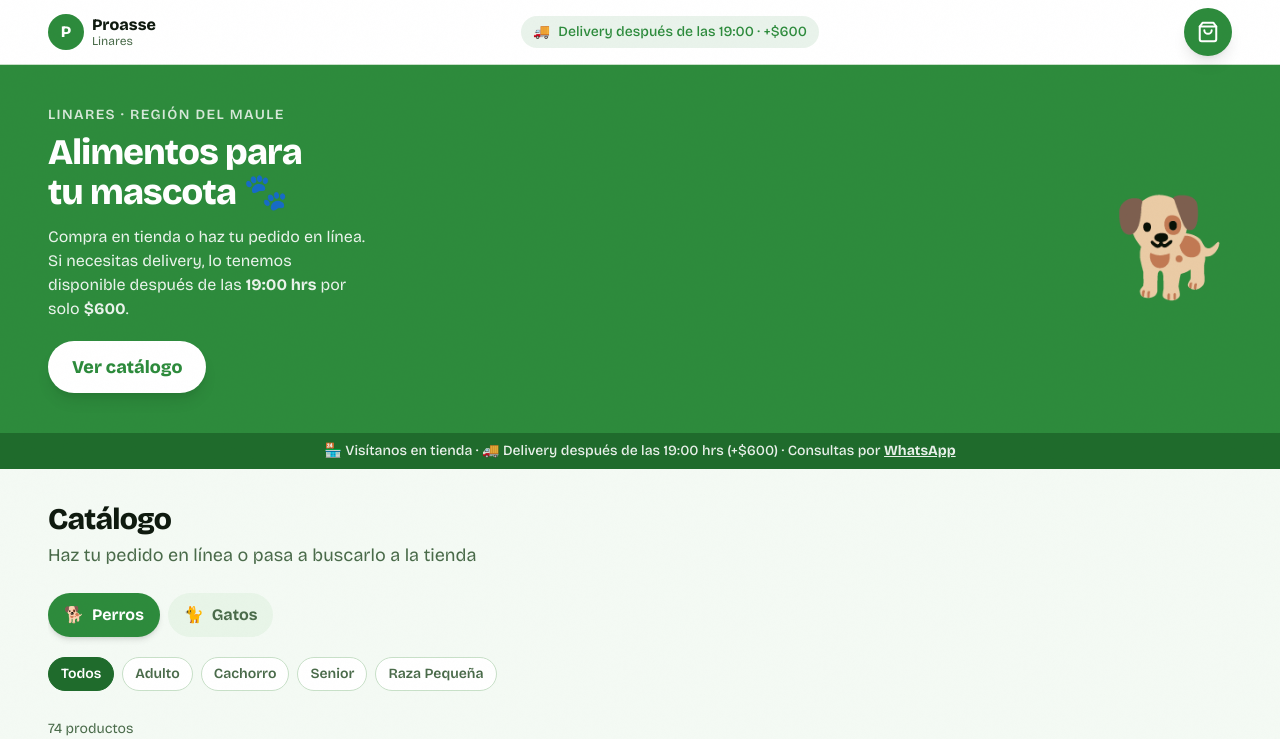
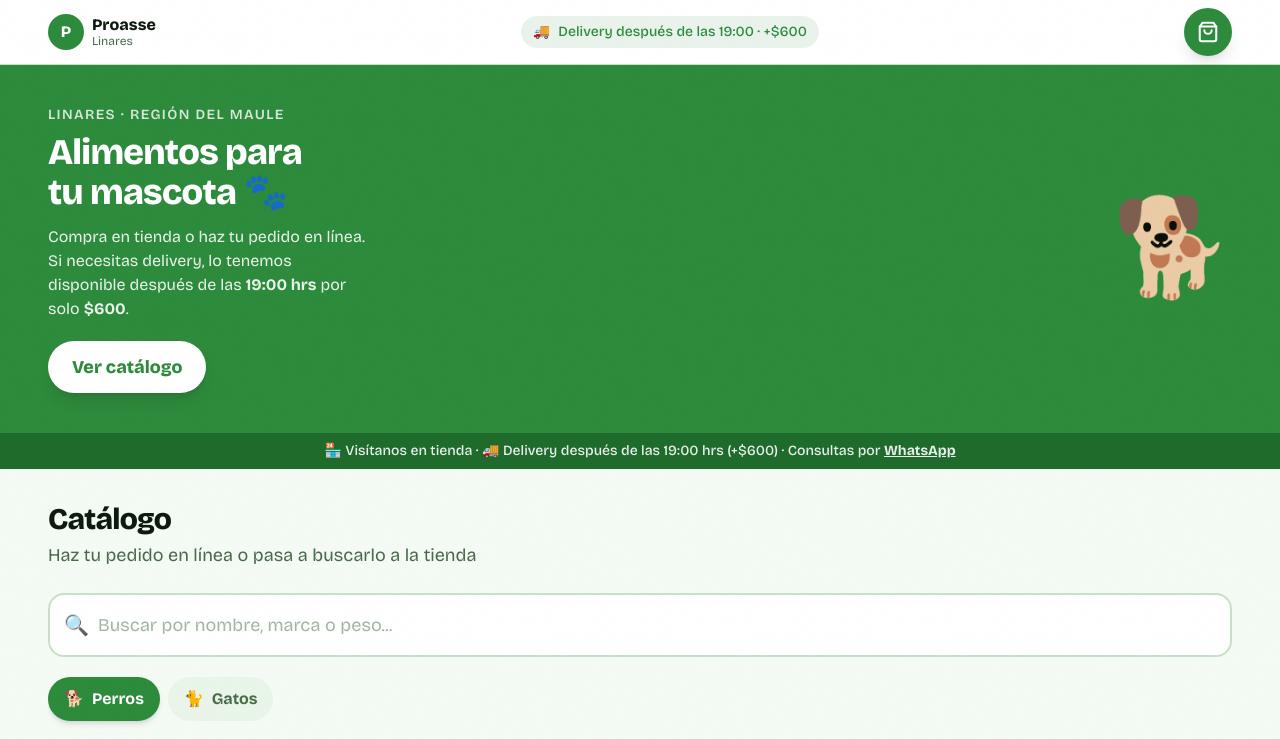
Before and after one commit to infoblacklinares/proasse-web, a Next.js app: page / in a window 1280 px wide. Shown: the top 739 px of the page. Built offline with nearby package versions, Linux system fonts and the light colour scheme; no server answers.

Commit message:
feat: buscador en catálogo por nombre, marca o peso

```diff
--- a/components/sections/catalog.tsx
+++ b/components/sections/catalog.tsx
@@ -7,6 +7,7 @@ import { ProductCard } from "@/components/ui/product-card";
 export function Catalog() {
   const [cat, setCat] = useState("perros");
   const [sub, setSub] = useState("todos");
+  const [search, setSearch] = useState("");
 
   function handleCat(slug: string) {
     setCat(slug);
@@ -15,7 +16,16 @@ export function Catalog() {
 
   const subcats = cat === "perros" ? subcategoriesPerro : cat === "gatos" ? subcategoriesGato : [];
 
+  const term = search.trim().toLowerCase();
+
   const filtered = products.filter((p) => {
+    if (term) {
+      return (
+        p.name.toLowerCase().includes(term) ||
+        p.brand.toLowerCase().includes(term) ||
+        p.weight.toLowerCase().includes(term)
+      );
+    }
     if (cat !== "todos" && p.category !== cat) return false;
     if (sub !== "todos" && p.subcategory !== sub) return false;
     return true;
@@ -31,6 +41,27 @@ export function Catalog() {
           </p>
         </div>
 
+        {/* Buscador */}
+        <div className="relative mb-5">
+          <span className="absolute left-4 top-1/2 -translate-y-1/2 text-ink-soft text-xl pointer-events-none">🔍</span>
+          <input
+            type="search"
+            value={search}
+            onChange={(e) => setSearch(e.target.value)}
+            placeholder="Buscar por nombre, marca o peso..."
+            className="w-full pl-12 pr-10 py-4 rounded-2xl border-2 border-line bg-paper text-ink text-lg placeholder:text-ink-soft/50 focus:outline-none focus:border-accent"
+          />
+          {search && (
+            <button
+              onClick={() => setSearch("")}
+              className="absolute right-4 top-1/2 -translate-y-1/2 w-7 h-7 rounded-full bg-bg-2 text-ink-soft flex items-center justify-center hover:bg-line text-base"
+            >✕</button>
+          )}
+        </div>
+
+        {/* Filtros (ocultos si hay búsqueda activa) */}
+        {!term && (
+          <>
             {/* Filtro principal */}
             <div className="flex gap-2 overflow-x-auto pb-2 scrollbar-hide mb-3">
               {categories.map((c) => (
@@ -54,9 +85,15 @@ export function Catalog() {
                 ))}
               </div>
             )}
+          </>
+        )}
 
         {/* Contador */}
-        <p className="text-sm text-ink-soft mb-4">{filtered.length} productos</p>
+        <p className="text-sm text-ink-soft mb-4">
+          {term
+            ? `${filtered.length} resultado${filtered.length !== 1 ? "s" : ""} para "${search.trim()}"`
+            : `${filtered.length} productos`}
+        </p>
 
         {/* Grid */}
         <div className="grid grid-cols-2 sm:grid-cols-3 lg:grid-cols-4 xl:grid-cols-5 gap-3">
@@ -65,8 +102,15 @@ export function Catalog() {
 
         {filtered.length === 0 && (
           <div className="text-center py-16 text-ink-soft">
-            <p className="text-4xl mb-3">📦</p>
-            <p className="text-xl font-medium">Sin productos en esta categoría</p>
+            <p className="text-4xl mb-3">{term ? "🔍" : "📦"}</p>
+            <p className="text-xl font-medium">
+              {term ? `No encontramos "${search.trim()}"` : "Sin productos en esta categoría"}
+            </p>
+            {term && (
+              <button onClick={() => setSearch("")} className="mt-4 px-6 py-3 bg-accent text-paper rounded-full font-bold text-base hover:bg-accent-deep transition-colors">
+                Limpiar búsqueda
+              </button>
+            )}
           </div>
         )}
       </div>
```
Lines whose indentation alone changed are shown as unchanged.
